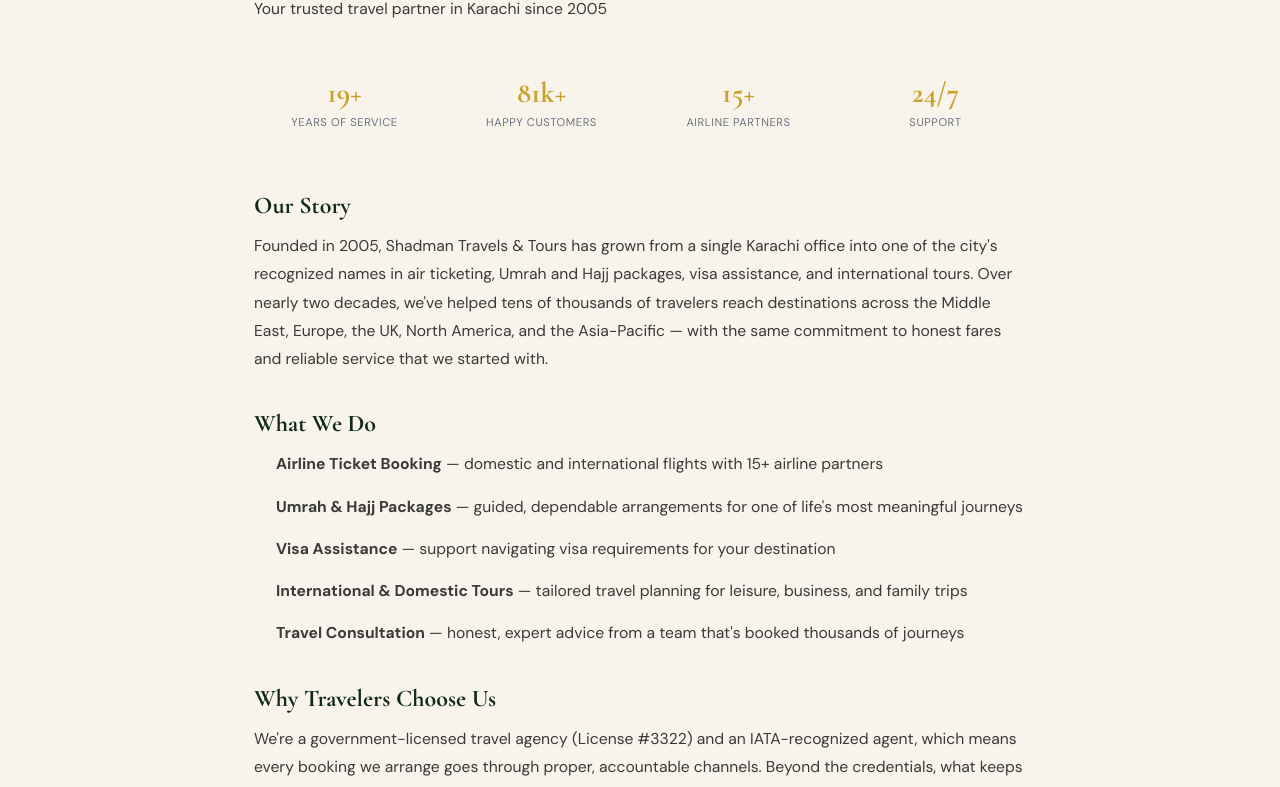
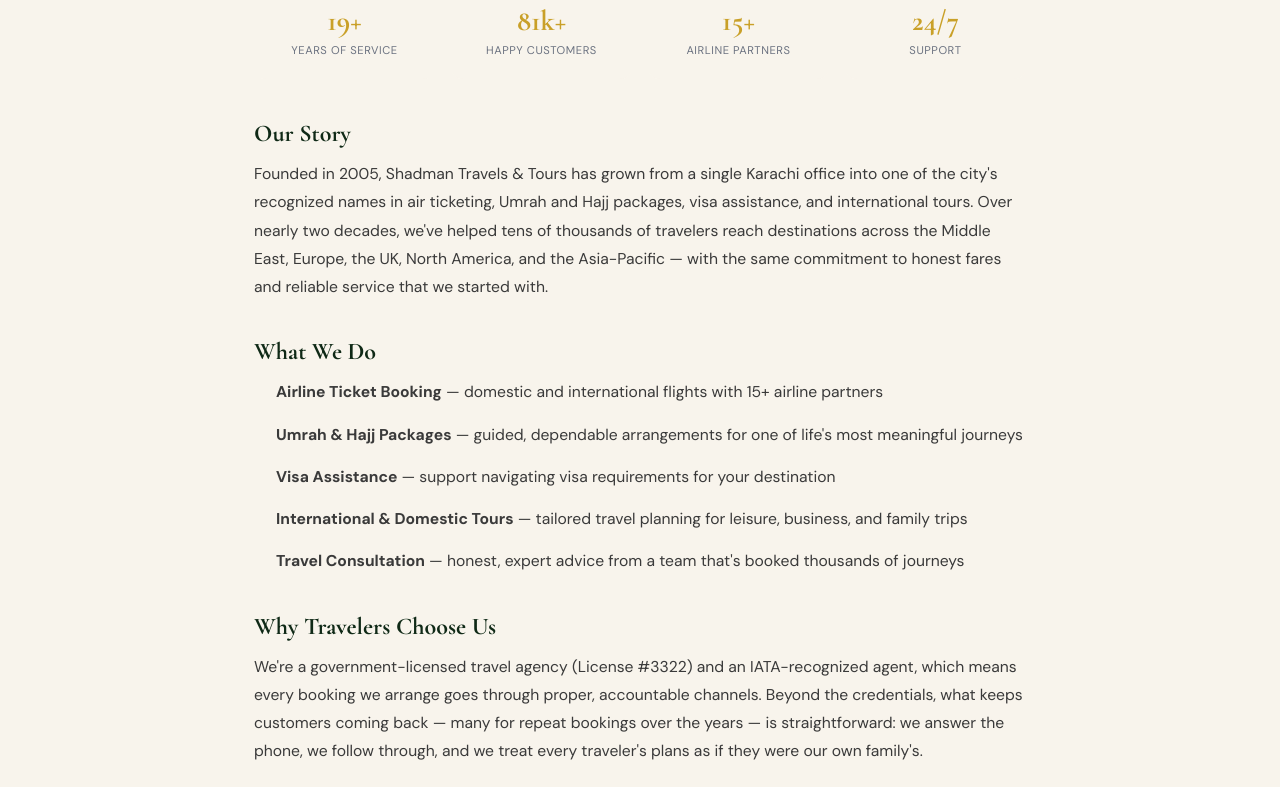
Before and after one commit to KhalilBhutto/Shadman-Travels, a plain HTML site: page pages/about.html in a window 1280 px wide. Shown: the part 362-1149 px from the top of the page. Drawn offline with Linux system fonts and the light colour scheme.

Commit message:
Legal pages: reduce top padding
Change .legal-wrap top padding from 120px to 48px on about, contact, cookies, privacy-policy and terms. The old value was for the pinned navbar.

```diff
--- a/pages/about.html
+++ b/pages/about.html
@@ -22,7 +22,7 @@
 <link rel="stylesheet" href="/css/glass.css?v=20261103">
 <link rel="stylesheet" href="/css/fontawesome/all.min.css"/>
 <style>
-  .legal-wrap{max-width:820px;margin:0 auto;padding:120px 24px 80px;color:var(--ink);}
+  .legal-wrap{max-width:820px;margin:0 auto;padding:48px 24px 80px;color:var(--ink);}
   .legal-wrap h1{font-family:'Cormorant Garamond',serif;font-size:2.6rem;color:var(--g700);margin-bottom:8px;}
   .legal-sub{color:var(--muted);font-size:1rem;margin-bottom:40px;}
   .legal-wrap h2{font-family:'Cormorant Garamond',serif;font-size:1.5rem;color:var(--g700);margin:36px 0 12px;}
```
Also changed, not shown: pages/contact.html (+1 -1 lines), pages/cookies.html (+1 -1 lines), pages/privacy-policy.html (+1 -1 lines), pages/terms.html (+1 -1 lines).
